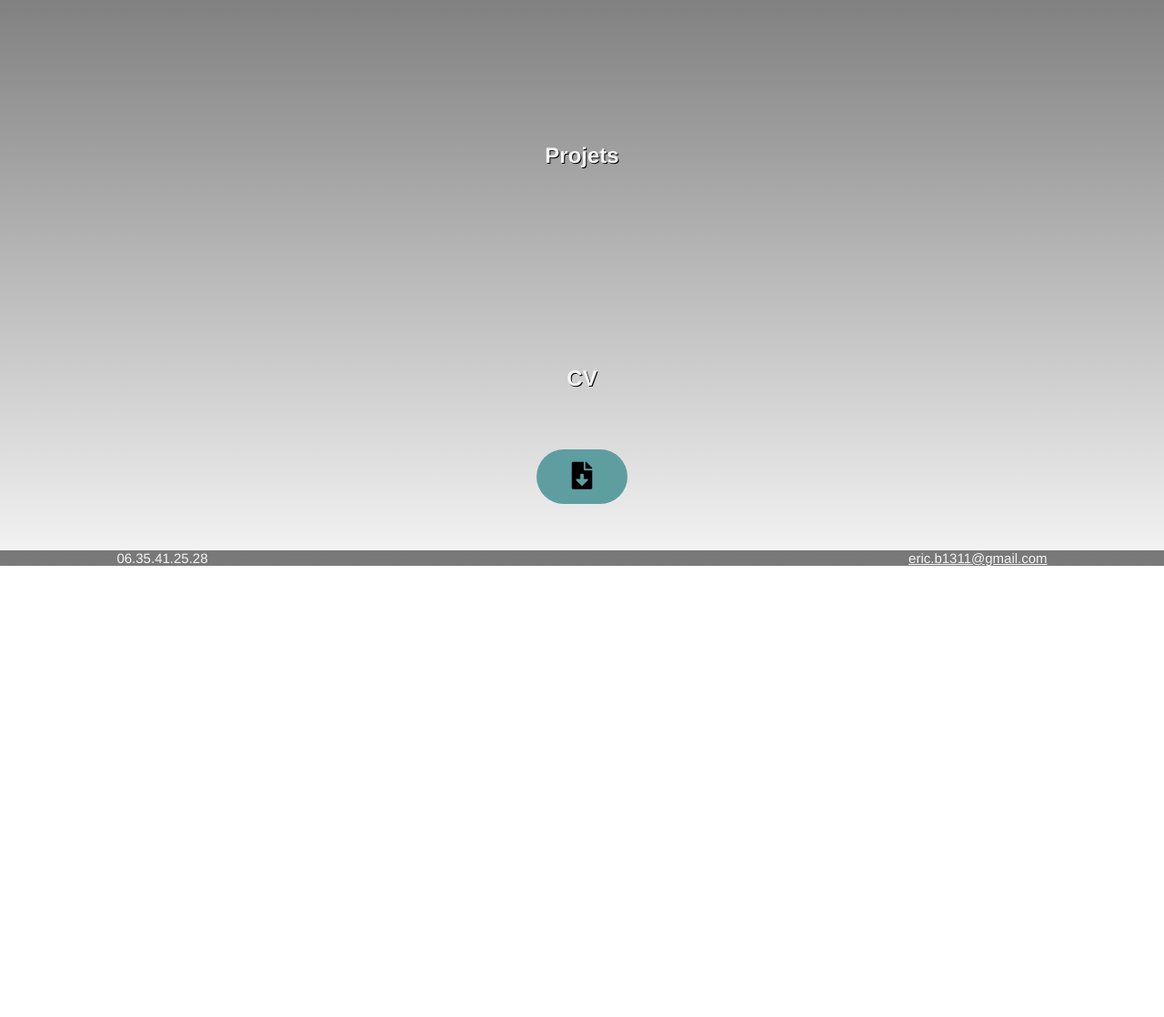
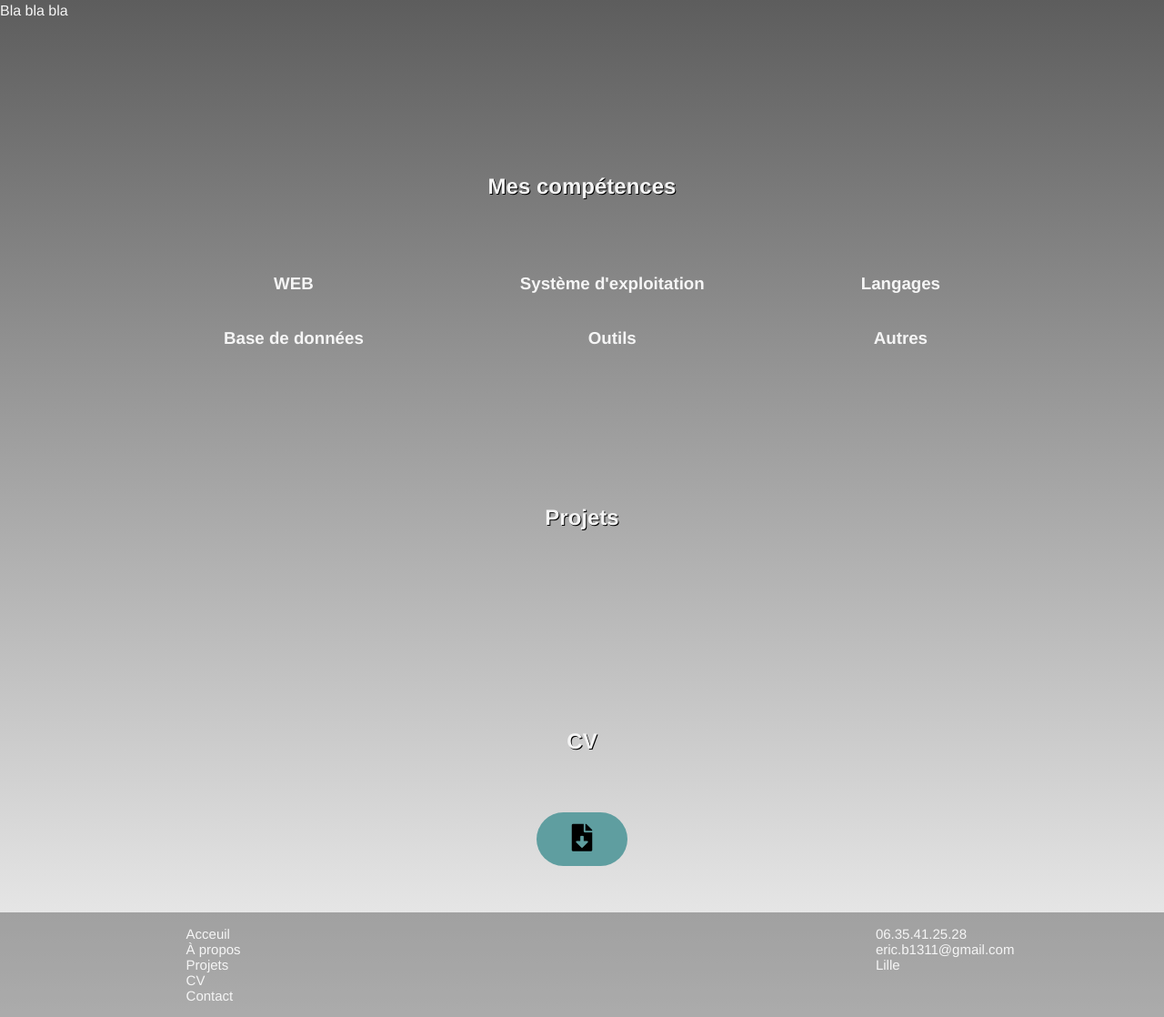
Before and after one commit to Hakuzak/Portfolio, a plain HTML site: page index.html in a window 1280 px wide. Shown: the part 684-1802 px from the top of the page at 91% size. Before the commit the page ends 1306 px from the top, so only its background shows below. Drawn offline with Linux system fonts and the light colour scheme.

Commit message:
modification footer ajout grille compétence

```diff
--- a/index.html
+++ b/index.html
@@ -4,6 +4,7 @@
     <meta charset="UTF-8">
     <link rel="stylesheet" href="style.css" />
     <link rel="stylesheet" href="https://cdnjs.cloudflare.com/ajax/libs/font-awesome/5.11.2/css/all.min.css">
+    <link rel="icon" type="image/jpg" href="assets/Eric_Bonnaire.jpg" />
     <title>Eric Bonnaire</title>
 </head>
 
@@ -17,30 +18,85 @@
             <li><a href="#projets">Projets</a></li>
             <li><a href="#cv">CV</a></li>
             <li><a href="#contact">Contact</a></li>
-            <li><a href="index_en.html"><img src="assets/united-kingdom-flag-round-icon-64.png" class="drapeau" alt="English"> </a></li>
+            <li><a href="index_en.html"><img src="assets/united-kingdom-flag-round-icon-64.png" class="drapeau" alt="English" /> </a></li>
         </ul>
     </nav>
 
 
     <div class="blank" id="accueil"></div>
 
+
     <div class="moi">
         <h1 class="titre" >
             Eric BONNAIRE
         </h1>
-        <img src="assets/Eric_Bonnaire.jpg" class="photo">
+        <img src="assets/Eric_Bonnaire.jpg" class="photo" alt="Eric Bonnaire" />
     </div>
 
 
     <div class="blank" id="apropos"></div>
 
+
     <div>
         <h2 class="titre" >
             A propos de moi
         </h2>
+        <p>
+            Bla bla bla
+        </p>
     </div>
 
+
+    <div class="blank" id="competence"></div>
+
+
+    <div>
+        <h2 class="titre">
+            Mes compétences
+        </h2>
+        <div id="grille_competence">
+            <div id="web">
+                <h3>WEB</h3>
+                <p>
+
+                </p>
+            </div>
+            <div id="se">
+                <h3>Système d'exploitation</h3>
+                <p>
+
+                </p>
+            </div>
+            <div id="langage">
+                <h3>Langages</h3>
+                <p>
+
+                </p>
+            </div>
+            <div id="bd">
+                <h3>Base de données</h3>
+                <p>
+
+                </p>
+            </div>
+            <div id="tool">
+                <h3>Outils</h3>
+                <p>
+
+                </p>
+            </div>
+            <div id="other">
+                <h3>Autres</h3>
+                <p>
+
+                </p>
+            </div>
+        </div>
+    </div>
+
+
     <div class="blank" id="projets"></div>
+
 
     <div>
         <h2 class="titre">
@@ -48,36 +104,47 @@
         </h2>
     </div>
 
+
     <div class="blank" id="cv"></div>
+
 
     <div>
         <h2 class="titre">
             CV
         </h2>
-
         <a href="assets/CV.pdf" download>
             <button>
                 <i class="fas fa-file-download"></i>
             </button>
         </a>
-
-
     </div>
 
 
     <div class="blank" id="contact"></div>
 
+
     <div class="blank"></div>
 
+
     <div class="footer">
-        <div class="grille">
-            <div class="numero">
-                06.35.41.25.28
+        <div class="grille_footer">
+            <div id="gauche">
+                <ul>
+                    <li><a href="#accueil">Acceuil</a></li>
+                    <li><a href="#apropos">À propos</a></li>
+                    <li><a href="#projets">Projets</a></li>
+                    <li><a href="#cv">CV</a></li>
+                    <li><a href="#contact">Contact</a></li>
+                </ul>
+            </div>
+            <div id="droite">
+                <ul>
+                    <li>06.35.41.25.28</li>
+                    <li><a href="mailto:eric.b1311@gmail.com"> eric.b1311@gmail.com</a></li>
+                    <li>Lille</li>
+                </ul>
             </div>
 
-            <div class="mail">
-                <a href="mailto:eric.b1311@gmail.com"> eric.b1311@gmail.com</a>
-            </div>
         </div>
     </div>
 
--- a/style.css
+++ b/style.css
@@ -27,6 +27,21 @@ h2{
     margin: 10% 0 5% 0;
     font-size: 150%;
 }
+
+a {
+    text-decoration: none;
+    color: whitesmoke;
+}
+
+li {
+    list-style: none;
+}
+
+.blank{
+    padding: 1%;
+}
+
+/*BARRE DE NAVIGATION*/
 
 nav{
     position: fixed;
@@ -61,7 +76,6 @@ nav ul li a{
     font-size: 150%;
     text-align: center;
     color: whitesmoke;
-    text-decoration: none;
     text-shadow: 0 1px 0 rgb(0, 0, 0);
     height: 50px;
     line-height: 50px;
@@ -77,6 +91,45 @@ nav ul li a:focus{
     transition: all .3s .1s;
 }
 
+/*PRESENTATION*/
+.moi {
+    font-size: xx-large;
+}
+
+.moi .photo{
+    margin-top: -5%;
+    height: 20%;
+    width: 20%;
+    display: block;
+    margin-left: auto;
+    margin-right: auto;
+    border-radius: 100%;
+}
+
+/*COMPETENCES*/
+
+#grille_competence{
+    width: 75%;
+    padding: auto;
+    margin: auto;
+    display: grid;
+    justify-items: center;
+}
+
+#web,#bd{
+    grid-column: 1;
+}
+
+#se,#tool{
+    grid-column: 2;
+}
+
+#langage,#other{
+    grid-column: 3;
+}
+
+
+/*BOUTON*/
 
 button {
     display: block;
@@ -89,57 +142,42 @@ button {
 }
 
 button a {
-    text-decoration: none;
     color: black;
 }
 
 
-.moi .photo{
-    margin-top: -5%;
-    height: 20%;
-    width: 20%;
-    display: block;
-    margin-left: auto;
-    margin-right: auto;
-    border-radius: 100%;
+
+/*FOOTER*/
+
+.footer{
+    font-size: 15px;
+    bottom: 0;
+    background-color: rgba(0,0,0,0.3);
 }
 
-.moi {
-    font-size: xx-large;
+.footer .grille_footer{
+    width: 100%;
+    padding: auto;
+    display: grid;
+    justify-items: center;
 }
 
-.blank{
-    padding: 1%;
+#droite{
+    grid-column: 3;
+    position: relative;
+}
+
+#gauche {
+    grid-column: 1;
+    position: relative;
 }
 
 
 
-.footer{
-    font-size: 15px;
-    position: sticky;
-}
 
 
-.footer .grille{
-    width: 100%;
-    padding: auto;
-    background-color: rgba(0,0,0,0.5);
-    display: grid;
-    justify-items: center;
 
-}
-
-.numero{
-    grid-column: 1;
-}
-
-.mail {
-    grid-column: 4;
-}
-
-.footer .grille .mail a {
-    color: whitesmoke;
-}
+/*RESPONSIVE*/
 
 @media screen and (max-width: 500px)  {
 
```
